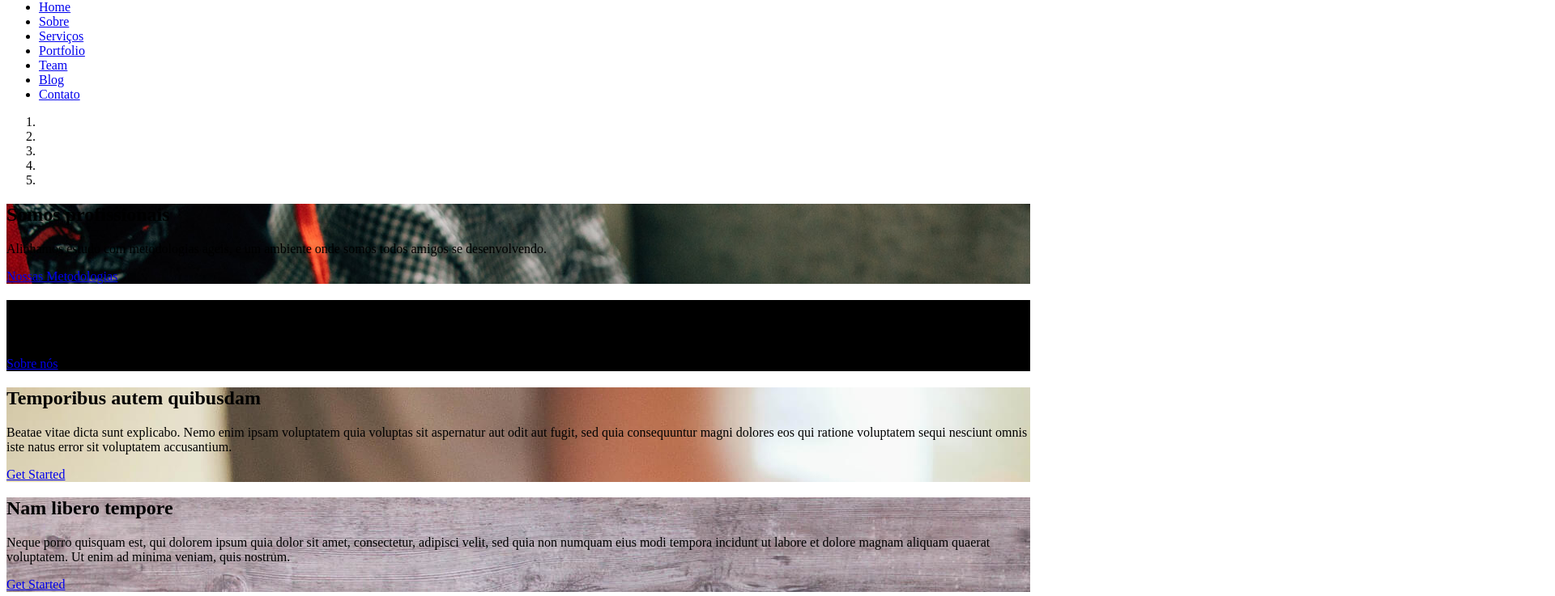
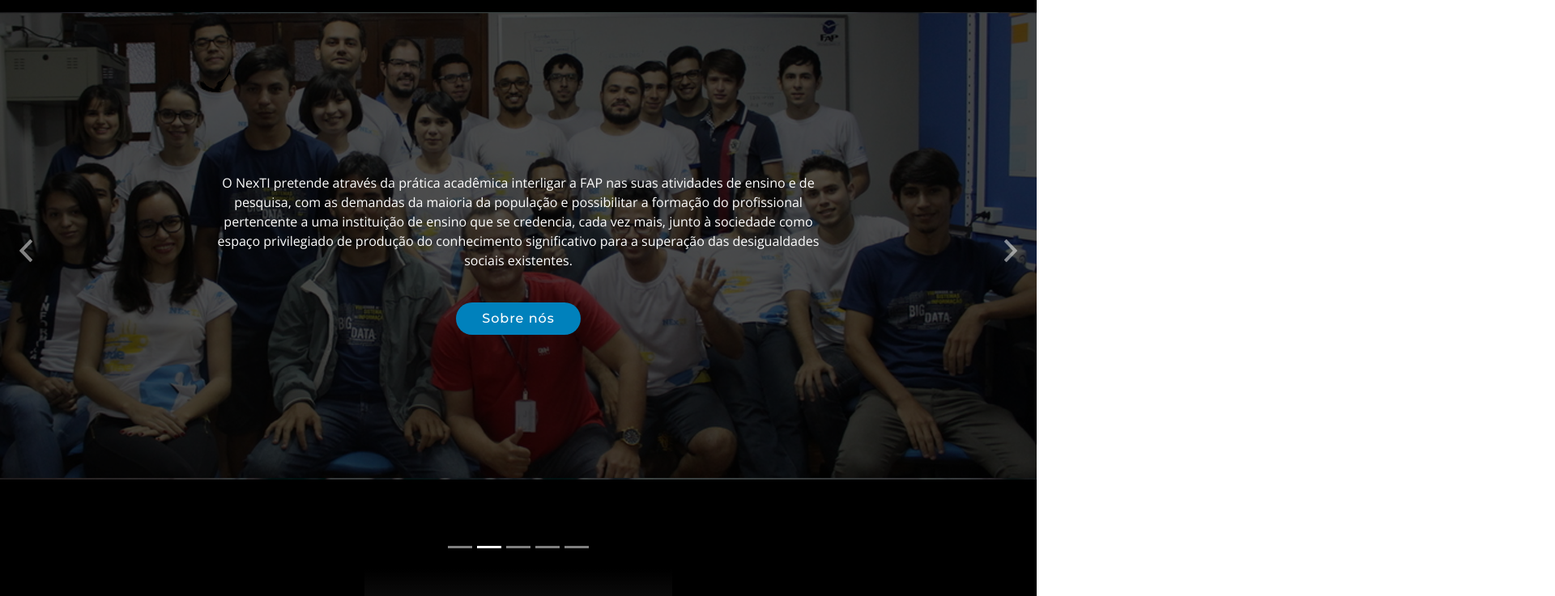
Before and after one commit to Raaycc/raayasasascc.github.io, a plain HTML site: page index.html in a window 1280 px wide. Shown: the part 96-833 px from the top of the page at 81% size, 1920 px wide, since content can reach past the window. Drawn offline with nearby package versions, Linux system fonts and the light colour scheme; files whose address does not match are found by name.

Commit message:
Update index.html

```diff
--- a/index.html
+++ b/index.html
@@ -18,18 +18,18 @@
   <link rel="stylesheet" href="fonts/napoleone-slab-itc-std-bold.otf">
 
   <!-- Bootstrap CSS File -->
-  <!--<link href="lib/bootstrap/css/bootstrap.min.css" rel="stylesheet">
+  <link href="lib/bootstrap/css/bootstrap.min.css" rel="stylesheet">
 
   <!-- Libraries CSS Files -->
-  <!--
+
   <link href="lib/font-awesome/css/font-awesome.min.css" rel="stylesheet">
   <link href="lib/animate/animate.min.css" rel="stylesheet">
   <link href="lib/ionicons/css/ionicons.min.css" rel="stylesheet">
   <link href="lib/owlcarousel/assets/owl.carousel.min.css" rel="stylesheet">
   <link href="lib/lightbox/css/lightbox.min.css" rel="stylesheet">
 
-  <!-- Main Stylesheet File --> <!--
-  <link href="css/style.css" rel="stylesheet"> -->
+  <!-- Main Stylesheet File -->
+  <link href="css/style.css" rel="stylesheet">
 
 </head>
 
```
